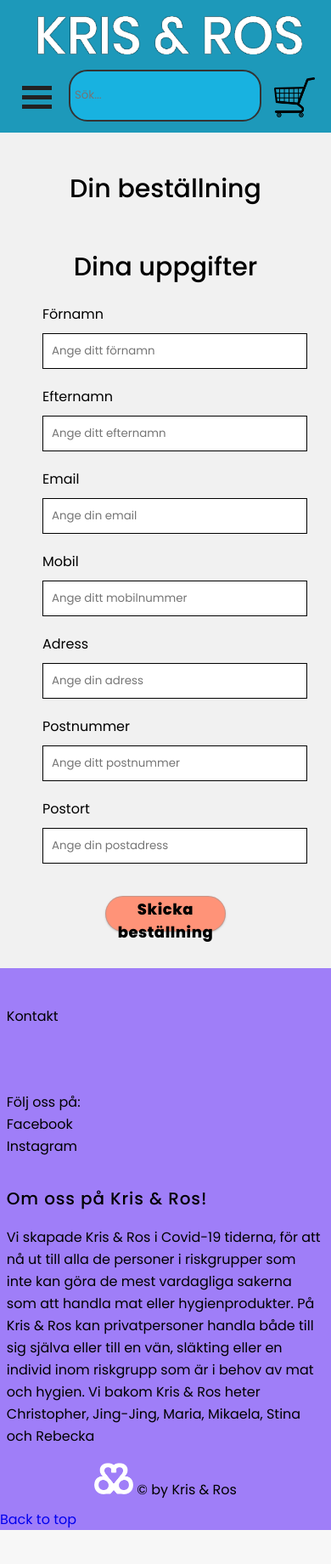
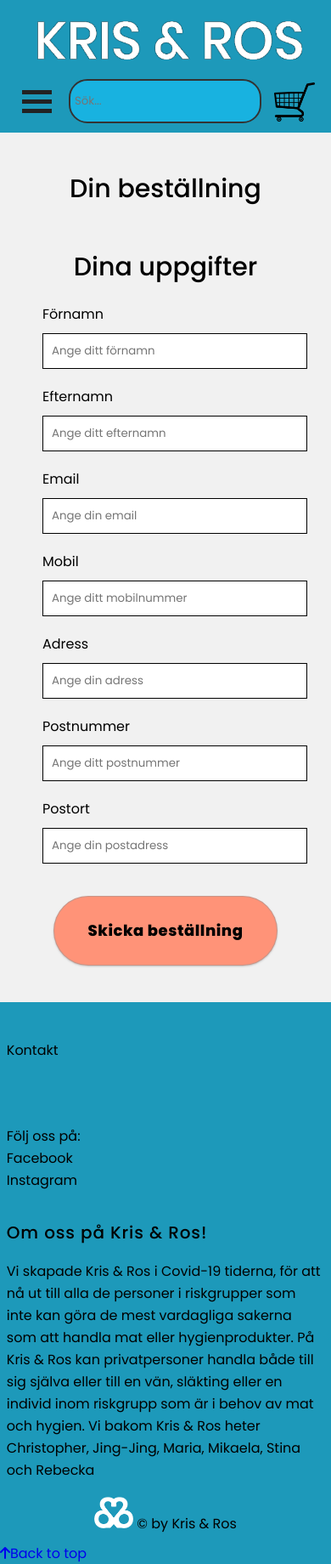
Before and after one commit to Floralforest19/G01, a PHP site: page /order-form.php in a window 390 px wide. Shown: the whole page at 85% size. Before the commit the page ends 1800 px from the top, so only its background shows below. Run offline with PHP 8.4, Linux system fonts and the light colour scheme; data that the repository does not hold is empty; some libraries are stand-ins or nearby versions.

Commit message:
style on buttons, footer and cart on mobile

```diff
--- a/footer.php
+++ b/footer.php
@@ -26,5 +26,5 @@
     <div class="footer-bottom">
     <img class="footer-img-bottom" src="images/icon-5.png"> © by Kris & Ros
 </div>
-<a href="#top">Back to top</a>
+<a href="#top"><i class="fas fa-arrow-up"></i>Back to top</a>
 </footer>
--- a/order-form.php
+++ b/order-form.php
@@ -44,7 +44,7 @@
                 </div>
                 <!-- send order info with post -->
             <div class="contact-form-submit">
-                <button class="contact-form-button" type="submit">Skicka beställning</button>
+                <button class="contact-form-button send-order-btn" type="submit">Skicka beställning</button>
             </div>
                 <div id="orderItems"></div>
         </form>
--- a/showproduct.php
+++ b/showproduct.php
@@ -44,7 +44,7 @@
             <p>$description</p>
             <h2>Pris: $price sek</h2>
             <h3>I lager: $quantity st</h3>
-            <button>Lägg i varukorg</button>
+            <button class='add-to-cart'>Lägg i varukorg</button>
           </div>
         </article>
       </section>";
--- a/styles/_footer-admin.scss
+++ b/styles/_footer-admin.scss
@@ -1,15 +1,14 @@
-.footer{
+.footer {
   max-height: 100vh;
   height: fit-content;
   display: grid;
-    background-color: $color-footer;
+  background-color: #1d99ba;
 }
 
-.footer-information{
+.footer-information {
   display: grid;
   gap: 1em;
   padding: 2%;
-
 
   @media (min-width: $iphonePlus-size) {
     grid-template-columns: 1fr;
@@ -21,9 +20,19 @@
     grid-template-columns: 1fr 1fr 2fr;
     max-width: 1800px;
   }
+}
 
+//Internet Explore
+@media all and (-ms-high-contrast: none), (-ms-high-contrast: active) {
+  .footer-information {
+    display: flex;
+    flex-direction: column;
+    justify-content: space-around;
+    align-items: center;
   }
-.footer-img{
+}
+
+.footer-img {
   display: none;
   @media (min-width: $iphonePlus-size) {
     display: none;
@@ -36,33 +45,33 @@
     display: unset;
   }
 }
-.footer-img-copy{
+.footer-img-copy {
   height: 10px;
   width: 10px;
 }
-.footer-middle-left{
+.footer-middle-left {
   padding-top: 20px;
 }
-.footer-middle-right{
+.footer-middle-right {
   padding-top: 20px;
 }
- .footer-last{
+.footer-last {
   display: grid;
   justify-content: left;
 }
-.h3-footer{
+.h3-footer {
   color: $main-head-color;
   $main-font: poppins;
 }
-.h4-footer{
+.h4-footer {
   color: $main-head-color;
   $main-font: poppins;
 }
-.p-footer{
+.p-footer {
   color: black;
   $main-font: poppins;
 }
-.footer-bottom{
+.footer-bottom {
   padding: 10px;
   justify-self: center;
 }
--- a/styles/_footer.scss
+++ b/styles/_footer.scss
@@ -1,15 +1,14 @@
-.footer{
+.footer {
   max-height: 100vh;
   height: fit-content;
   display: grid;
-    background-color: $color-footer;
+  background-color: red;
 }
 
-.footer-information{
+.footer-information {
   display: grid;
   gap: 1em;
   padding: 2%;
-
 
   @media (min-width: $iphonePlus-size) {
     grid-template-columns: 1fr;
@@ -21,9 +20,8 @@
     grid-template-columns: 1fr 1fr 2fr;
     max-width: 1800px;
   }
-
 }
-.footer-img{
+.footer-img {
   display: none;
   @media (min-width: $iphonePlus-size) {
     display: none;
@@ -36,33 +34,33 @@
     display: unset;
   }
 }
-.footer-img-copy{
+.footer-img-copy {
   height: 10px;
   width: 10px;
 }
-.footer-middle-left{
+.footer-middle-left {
   padding-top: 20px;
 }
-.footer-middle-right{
+.footer-middle-right {
   padding-top: 20px;
 }
- .footer-last{
+.footer-last {
   display: grid;
   justify-content: left;
 }
-.h3-footer{
+.h3-footer {
   color: $main-head-color;
   $main-font: poppins;
 }
-.h4-footer{
+.h4-footer {
   color: $main-head-color;
   $main-font: poppins;
 }
-.p-footer{
+.p-footer {
   color: black;
   $main-font: poppins;
 }
-.footer-bottom{
+.footer-bottom {
   padding: 10px;
   justify-self: center;
 }
--- a/styles/_header.scss
+++ b/styles/_header.scss
@@ -6,8 +6,8 @@
   height: fit-content;
   display: grid;
   background-color: $color-main;
-  grid-template-rows: 50% 50%;
-  grid-template-columns: 20% 60% 20%;
+  //   grid-template-rows: 50% 50%;
+    grid-template-columns: 20% 60% 20%;
   transition: all 0.01s linear;
   position: sticky;
   top: 0; /* Håller sig på toppen */
--- a/styles/abstracts/_variables.scss
+++ b/styles/abstracts/_variables.scss
@@ -23,9 +23,9 @@
 $second-font-size: 20px;
 $text-font-size: 15px;
 
-$color-main: rgb(104, 255, 205);
+$color-main: #1d99ba;
 $color-secondary: rgb(158, 251, 220);
-$color-footer:rgb(159, 126, 248);
+$color-footer: rgb(159, 126, 248);
 $color-menu: rgb(195, 255, 235);
 
 $color-white: #fff;
--- a/styles/components/_buttons.scss
+++ b/styles/components/_buttons.scss
@@ -1,4 +1,5 @@
-button, .cat-form-btn {
+button,
+.cat-form-btn {
   margin-top: 1em;
   margin-bottom: 1em;
   width: 128px;
@@ -15,7 +16,8 @@
   transition: all 500ms ease;
 }
 
-button:hover, .cat-form-btn:hover {
+button:hover,
+.cat-form-btn:hover {
   background-color: $button-hover-color;
   cursor: pointer;
 }
@@ -24,7 +26,8 @@
   width: 50px;
 }
 
-.btn__delete, .btn__edit {
+.btn__delete,
+.btn__edit {
   background-color: $second-head-color;
   font-size: 14px;
   font-weight: 600;
@@ -43,3 +46,13 @@
   color: $color-white;
   width: auto;
 }
+
+.send-order-btn {
+  height: 78px;
+  width: 250px;
+}
+
+.add-to-cart {
+  background: $orange-button;
+  font-size: 14px;
+}
--- a/styles/style.css
+++ b/styles/style.css
@@ -33,8 +33,6 @@
   display: -ms-grid;
   display: grid;
   background-color: #1D99BA;
-  -ms-grid-rows: 50% 50%;
-      grid-template-rows: 50% 50%;
   -ms-grid-columns: 20% 60% 20%;
       grid-template-columns: 20% 60% 20%;
   -webkit-transition: all 0.01s linear;
@@ -534,7 +532,7 @@
 }
 
 .products__btn {
-  background: #68ffcd;
+  background: #1d99ba;
   margin: 1rem;
   padding: 1rem;
 }
@@ -847,7 +845,8 @@
   color: white;
 }
 
-button, .cat-form-btn {
+button,
+.cat-form-btn {
   margin-top: 1em;
   margin-bottom: 1em;
   width: 128px;
@@ -866,7 +865,8 @@
   transition: all 500ms ease;
 }
 
-button:hover, .cat-form-btn:hover {
+button:hover,
+.cat-form-btn:hover {
   background-color: rgba(119, 238, 95, 0.349);
   cursor: pointer;
 }
@@ -875,7 +875,8 @@
   width: 50px;
 }
 
-.btn__delete, .btn__edit {
+.btn__delete,
+.btn__edit {
   background-color: #eb4b88;
   font-size: 14px;
   font-weight: 600;
@@ -893,6 +894,16 @@
   font-weight: 600;
   color: #fff;
   width: auto;
+}
+
+.send-order-btn {
+  height: 78px;
+  width: 250px;
+}
+
+.add-to-cart {
+  background: #ff9378;
+  font-size: 14px;
 }
 
 p {
@@ -1139,7 +1150,7 @@
   height: fit-content;
   display: -ms-grid;
   display: grid;
-  background-color: #9f7ef8;
+  background-color: red;
 }
 
 .footer-information {
@@ -1240,7 +1251,7 @@
   height: fit-content;
   display: -ms-grid;
   display: grid;
-  background-color: #9f7ef8;
+  background-color: #1d99ba;
 }
 
 .footer-information {
@@ -1269,6 +1280,23 @@
     -ms-grid-columns: 1fr 1fr 2fr;
         grid-template-columns: 1fr 1fr 2fr;
     max-width: 1800px;
+  }
+}
+
+@media all and (-ms-high-contrast: none), (-ms-high-contrast: active) {
+  .footer-information {
+    display: -webkit-box;
+    display: -ms-flexbox;
+    display: flex;
+    -webkit-box-orient: vertical;
+    -webkit-box-direction: normal;
+        -ms-flex-direction: column;
+            flex-direction: column;
+    -ms-flex-pack: distribute;
+        justify-content: space-around;
+    -webkit-box-align: center;
+        -ms-flex-align: center;
+            align-items: center;
   }
 }
 
```
Also changed, not shown: 1 other file. Lines whose indentation alone changed are shown as unchanged.
